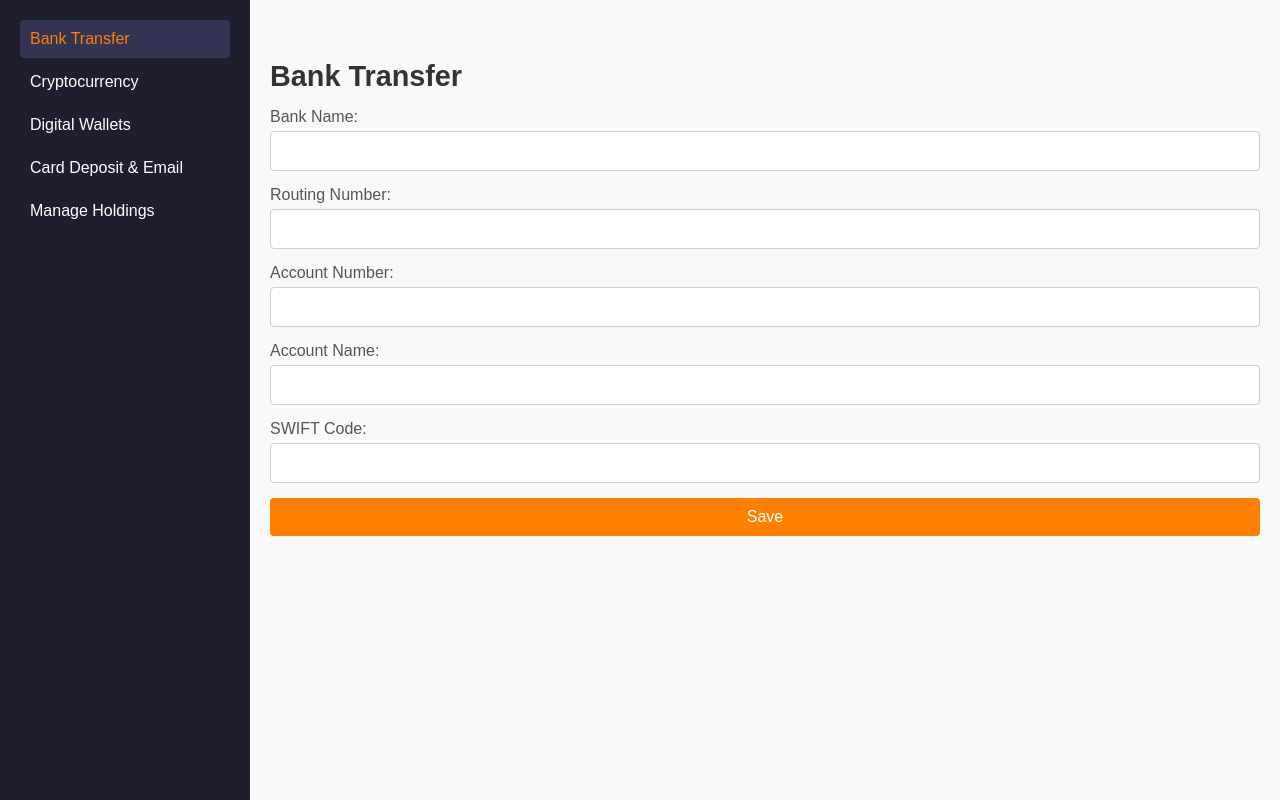
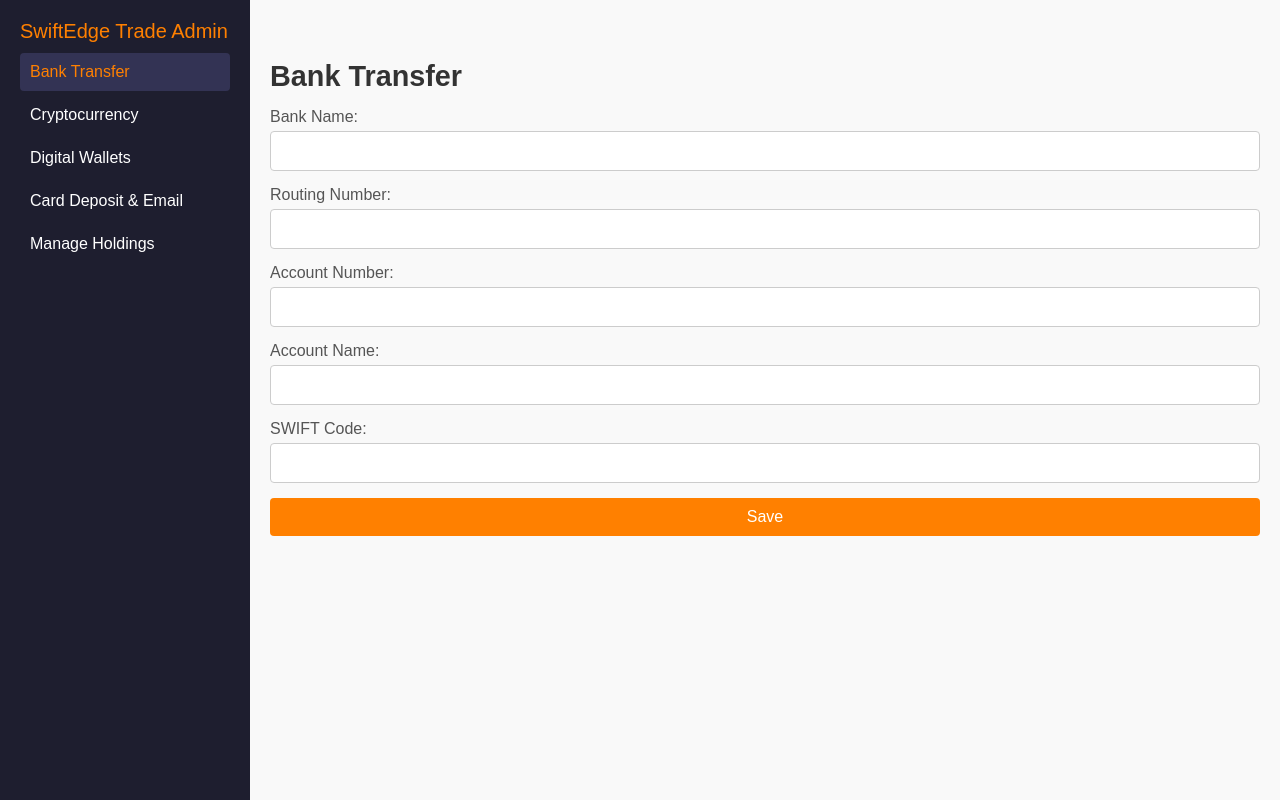
Before and after one commit to Bigdreams415/swiftedge, a website: page frontend/admin-first-1.html in a window 1280 px wide. Drawn offline with Linux system fonts and the light colour scheme; no server answers.

Commit message:
minor modification

```diff
--- a/frontend/admin-first-1.html
+++ b/frontend/admin-first-1.html
@@ -15,6 +15,7 @@
     <!-- Sidebar -->
     <aside class="sidebar" id="sidebar">
       <button class="close-btn" id="close-sidebar">&times;</button>
+      <p>SwiftEdge Trade Admin</p>
       <ul>
         <li data-section="bank-transfer" class="active">Bank Transfer</li>
         <li data-section="crypto">Cryptocurrency</li>
--- a/frontend/admin.css
+++ b/frontend/admin.css
@@ -52,6 +52,12 @@ body {
 .sidebar ul li.active {
   background-color: #333354;
   color: #ff8000;
+}
+
+.sidebar p{
+  color: #ff8000;
+  font-size: 20px;
+  padding-bottom: 10px;
 }
 
 .sidebar .close-btn {
```
Also changed, not shown: backend/server.js (+6 -6 lines).
